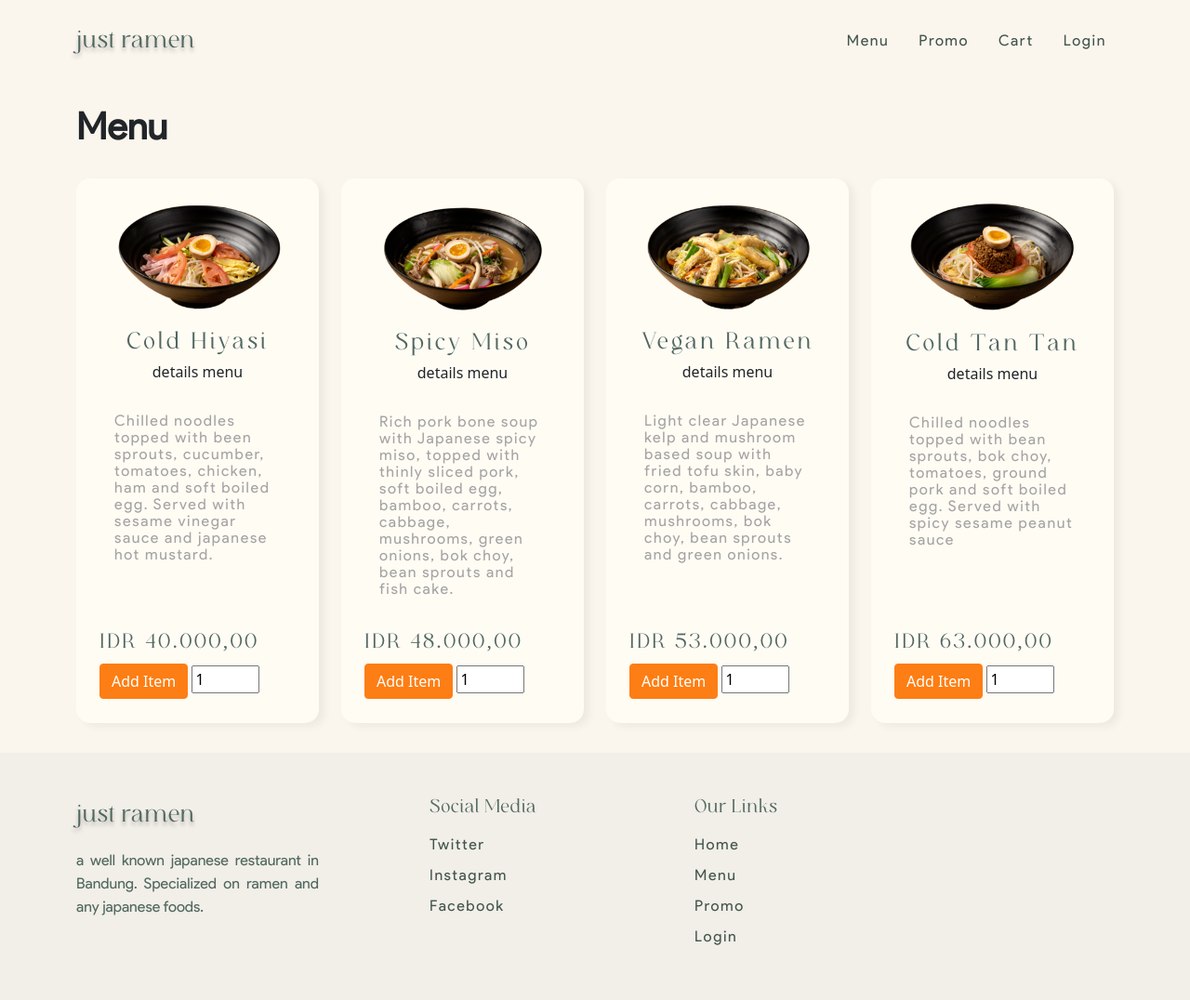
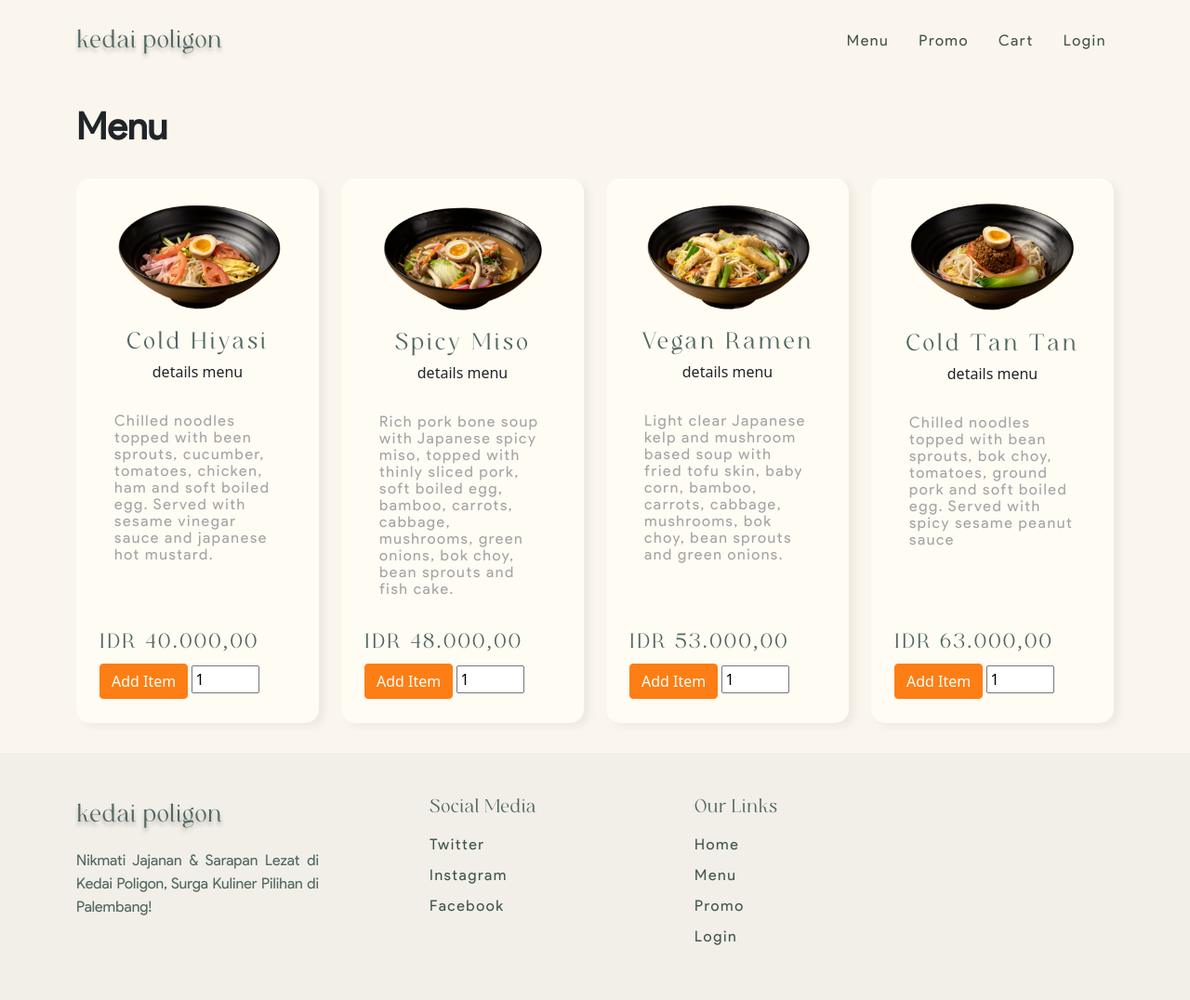
Before and after one commit to Need2Slp/desktop-tutorial, a PHP site: page /menu-ramen.php in a window 1280 px wide. Shown: the whole page at 93% size. Run offline with PHP 8.4, Linux system fonts and the light colour scheme; data comes from the database, SQL or seed files in the repository; some libraries are stand-ins or nearby versions.

Commit message:
tambah detail kecil

```diff
--- a/just-ramen-website-main/menu-ramen.php
+++ b/just-ramen-website-main/menu-ramen.php
@@ -4,7 +4,7 @@
     <meta charset="UTF-8">
     <meta name="viewport" content="width=device-width, initial-scale=1.0">
     <link rel="icon" type="image/png" href="assets/icon/favicon.png">
-    <title>Menu | just ramen</title>
+    <title>Menu | kedai poligon</title>
     <link href='https://unpkg.com/boxicons@2.0.9/css/boxicons.min.css' rel='stylesheet'>
     <!-- CSS -->
     <link rel="stylesheet" type="text/css" href="https://cdn.datatables.net/1.12.1/css/jquery.dataTables.css">
@@ -15,7 +15,7 @@
 
 <nav class="navbar navbar-expand-lg navbar-light py-4">
     <div class="container">
-        <a class="navbar-brand mx-auto" href="index.php">just ramen</a>
+        <a class="navbar-brand mx-auto" href="index.php">kedai poligon</a>
         <button class="navbar-toggler" type="button" data-bs-toggle="collapse" data-bs-target="#navbarSupportedContent" aria-controls="navbarSupportedContent" aria-expanded="false" aria-label="Toggle navigation">
             <span class="navbar-toggler-icon"></span>
         </button>
@@ -86,8 +86,8 @@
     <div class="container">
         <footer class="row row-cols-4 py-5 mt-4">
             <div class="col-xl-3 col-lg-4 col-md-6 col-sm-12">
-                <a href="index.html" class="navbar-brand d-flex align-items-center mb-3 d-inline-flex">just ramen</a>
-                <p class="desc text-justify">a well known japanese restaurant in Bandung. Specialized on ramen and any japanese foods.</p>
+                <a href="index.html" class="navbar-brand d-flex align-items-center mb-3 d-inline-flex">kedai poligon</a>
+                <p class="desc text-justify">Nikmati Jajanan & Sarapan Lezat di Kedai Poligon, Surga Kuliner Pilihan di Palembang!</p>
             </div>
 
             <div class="col-xl-1 col-lg-1 col-md-0 col-sm-0"></div>
```
